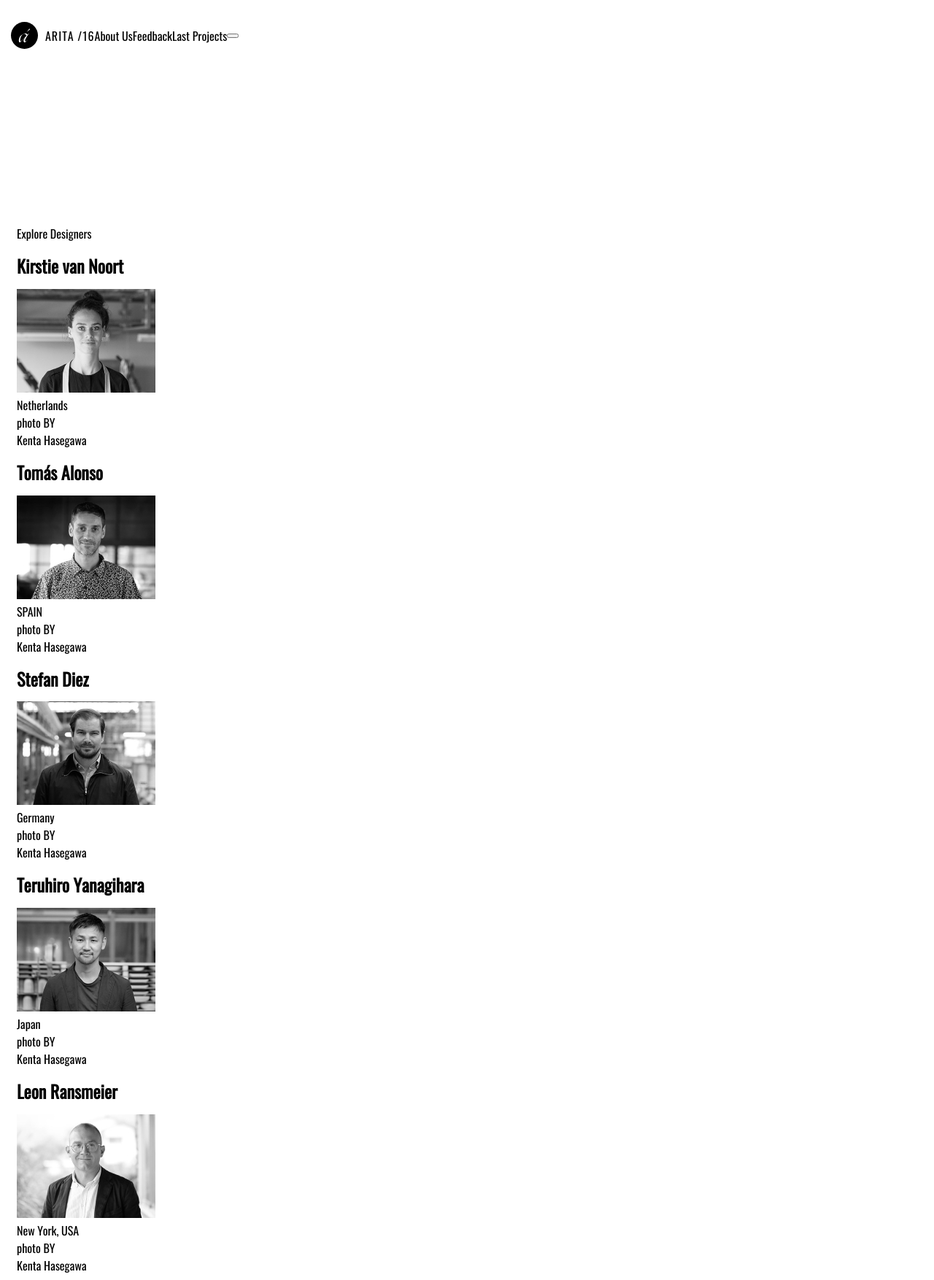
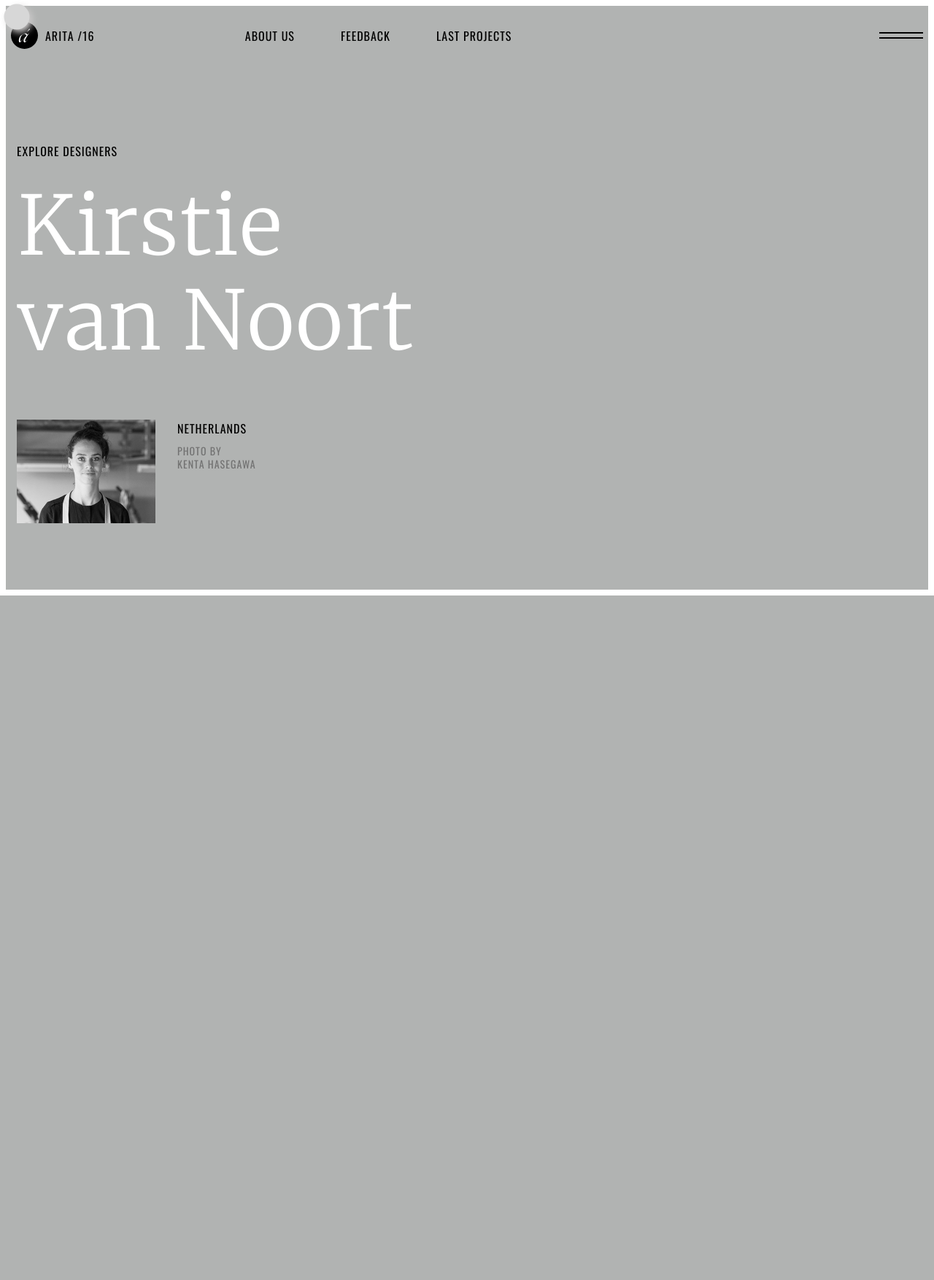
Before and after one commit to Maksikos-ctrl/Designer-Portfolio, a Flask app: page / in a window 1280 px wide. Shown: the whole page at 73% size. After the commit the page ends 816 px from the top, so only its background shows below. Run offline with Flask 2, Linux system fonts and the light colour scheme; some libraries are stand-ins or nearby versions.

Commit message:
start to work with JS

```diff
--- a/static/css/main.css
+++ b/static/css/main.css
@@ -149,9 +149,67 @@ ul
 /* Прелоадінг-анімації */
 .mouse
 {
-    display: none;
+    position: fixed;
+    left: 0;
+    top: 0;
+    width: 45px;
+    height: 45px;
+    border-radius: 100%;
+    z-index: 9999999;
+    pointer-events: none;
+}
 
+.mouse::before
+{
+    content: "";
+    position: absolute;
+    left: 50%;
+    top: 50%;
+    transform: translate(-50%, -50%);
+    width: 35px;
+    height: 35px;
+    border-radius: 100%;
+    background: #D7D7D7;
+    z-index: 2;
+    box-shadow: 4px 4px 10px #CCCACA;
+    transition: opacity 0.3s ease-in-out;
 }
+
+.mouse::after
+{
+    content: "";
+    left: 50%;
+    top: 50%;
+    transform: translate(-50%, -50%);
+    width: 55px;
+    height: 55px;
+    border-radius: 100%;
+    background-color: #CDCDCD;
+    transition: opacity 0.3s ease-in-out;
+}
+
+.mouse__view
+{
+    position: absolute;
+    left: 50%;
+    top: 50%;
+    transform: translate(-50%, -50%);
+    width: 80px;
+    height: 80px;
+    display: flex;
+    align-items: center;
+    justify-content: center;
+    font-size: 18px;
+    line-height: 18px;
+    letter-spacing: 1px;
+    text-transform: uppercase;
+    color: #fff;
+    background-color: #000;
+    border-radius: 100%;
+    opacity: 0;
+    transition: opacity 0.3s ease-in-out;
+}
+
 .container
 {
     width: 100%;
@@ -207,7 +265,251 @@ ul
     padding: 0;
 }
 
-.main-wrapper
+.nav__item:not(:last-child) {
+    margin-right: 63px;
+}
+
+.header_nav
 {
-    padding-top: 300px;
+    margin-left: 16.5%;
 }
+
+.nav__link
+{
+    text-transform: uppercase;
+    letter-spacing: 1px;
+}
+
+.header__burger
+{
+    margin-left: auto;
+}
+
+.burger
+{
+    position: relative;
+    width: 60px;
+    height: 9px;
+    border: none;
+    padding: 0;
+    background-color: transparent;
+    cursor: pointer;
+}
+
+.burger::before,
+.burger::after {
+    content: "";
+    position: absolute;
+    left: 0;
+    width: 100%;
+    height: 2px;
+    background-color: #000;
+}
+
+.burger::before
+{
+    top: 0;
+}
+
+.burger::after
+{
+    bottom: 0;
+}
+
+
+
+.main-section {
+    position: relative;
+    display: flex;
+    flex-direction: column;
+    justify-content: center;
+    height: 100vh;
+    min-height: 750px;
+    transition: background-color 1s;
+}
+
+.slide-1 {
+    background-color: #b1b3b2;
+}
+
+.slide-2 {
+    background-color: #f1f1f1;
+}
+
+.slide-3 {
+    background-color: #b5b7b4;
+}
+
+.slide-4 {
+    background-color: #b5b8c2;
+}
+
+.slide-5 {
+    background-color: #c4c3c0;
+}
+
+.wrapper {
+    position: relative;
+    z-index: 100;
+    display: flex;
+    justify-content: space-between;
+}
+
+.slides-container__left {
+    position: relative;
+    width: 48%;
+    flex-shrink: 0;
+    padding-top: 67px;
+}
+
+.slides-container__slide {
+    position: absolute;
+    z-index: 20;
+    width: 100%;
+    left: 0;
+    top: calc(67px + 50px);
+    pointer-events: none;
+    opacity: 0;
+}
+
+.slides-container__slide--active {
+    pointer-events: auto;
+    opacity: 1;
+}
+
+.main-section__explore {
+    letter-spacing: 1px;
+    text-transform: uppercase;
+    /* opacity: 0;
+    transform: translateY(100px); */
+}
+
+.slides-container__text {
+    width: 100%;
+    position: relative;
+    flex-shrink: 0;
+}
+
+.slides-container__title {
+    margin: 0;
+    margin-bottom: 70px;
+    font-family: 'Merriweather', sans-serif;
+    font-style: normal;
+    font-weight: 300;
+    font-size: 112px;
+    line-height: 130px;
+    color: #fff;
+    /* opacity: 0;
+    transform: translateY(100px); */
+}
+
+.slides-container__title--dark {
+    color: #000;
+}
+
+.designers-info {
+    display: flex;
+    /* opacity: 0; */
+    /* transform: translateY(100px); */
+}
+
+.designers-info__descr {
+    margin-left: 30px;
+}
+
+.designers-info__country {
+    letter-spacing: 1px;
+    text-transform: uppercase;
+    margin-bottom: 10px;
+}
+
+.designers-info__by {
+    font-size: 14px;
+    line-height: 18px;
+    letter-spacing: 1px;
+    text-transform: uppercase;
+    color: #727272;
+}
+
+
+.shapes
+{
+    position: absolute;
+    right: 0;
+    top: 0;
+    width: 33.5%;
+    height: 100%;
+}
+
+.shapes__item
+{
+    position: absolute;
+    left: 0;
+    top: 0;
+    width: 100%;
+    height: 100%;
+    overflow: hidden;
+    opacity: 0;
+}
+
+.shapes__content
+{
+    position: absolute;
+    top: 0;
+    right: 0;
+    width: 100%;
+    height: 100%;
+    overflow: hidden;
+}
+
+.shapes__item-current
+{
+    opacity: 1;
+    z-index: 11px;
+}
+
+.slide-bg
+{
+    overflow: hidden;
+    position: relative;
+    flex-shrink: 0;
+    height: 560px;
+    width: 57.4%;
+    margin-left: -5.4%;
+}
+
+.slide-bg__inner
+{
+    position: absolute;
+    top: 0;
+    right: 0;
+    width: 100%;
+    height: 100%;
+    z-index: 10;
+    overflow: hidden;
+   pointer-events: none;
+   opacity: 0;
+}
+
+.slide-bg__inner-current
+{
+    opacity: 1;
+    z-index: 11;
+}
+
+.index
+{
+    z-index: 10;
+}
+
+.slide-bg__link
+{
+    position: absolute;
+    right: 0;
+    top: 0;
+    width: 100%;
+    height: 100%;
+    background-size: cover;
+    background-repeat: no-repeat;
+    background-position: center;
+}
--- a/static/js/settings.js
+++ b/static/js/settings.js
@@ -0,0 +1,14 @@
+"use strict";
+
+const bgItems = document.querySelectorAll('.slide-bg__link'),
+    imgsSlides = document.querySelectorAll('.slide-bg__inner'),
+    shapes = document.querySelectorAll('.shapes__content'),
+    shapesSlides = document.querySelectorAll('.shapes__item'),
+    helperInput = document.querySelector('#helper-input'),
+    mouse = document.querySelector('.mouse'),
+    slideBg = document.querySelector('.slide-bg'),
+    links = document.querySelectorAll('a'),
+    slidesCounter = 5;
+
+let slideCounter = 1;
+const easing = BezierEasing(0.770, 0.125, 0.265, 1.040);
--- a/templates/index.html
+++ b/templates/index.html
@@ -57,74 +57,73 @@
                 <div class="slides-container">
                   <div class="wrapper">
                     <div class="slides-container__left">
-                                <div class="main-section_explore">Explore Designers</div>
-                                <div class="slides-container__slide slides-container__slide-acive">
-                                    <div class="slides-container_text">
-                                        <h2 class="slides-container_title">Kirstie van&nbsp;Noort</h2>
-                                        <div class="designers_info">
+                      <div class="main-section__explore">Explore Designers</div>
+                      <div class="slides-container__slide slides-container__slide--active">
+                        <div class="slides-container__text">
+                          <h2 class="slides-container__title">Kirstie van&nbsp;Noort</h2>
+                          <div class="designers-info">
                             <div class="designers-info__image">
-                                                <img src="/static/img/img-1.jpg" alt="Photo of Kristie van Noort">
+                              <img src="../static/img/img-1.jpg" alt="Photo of Kristie van Noort">
                             </div>
-                                            <div class="designers-info_description">
-                                                <div class="designers-info_country">Netherlands</div>
-                                                <div class="designers-info_by">photo BY  <br> Kenta Hasegawa</div>
+                            <div class="designers-info__descr">
+                              <div class="designers-info__country">Netherlands</div>
+                              <div class="designers-info__by">photo by <br> Kenta Hasegawa</div>
                             </div>
                           </div>
                         </div>
                       </div>
                       <div class="slides-container__slide">
-                                    <div class="slides-container_text">
-                                        <h2 class="slides-container_title">Tomás Alonso</h2>
-
-                                        <div class="designers_info">
+                        <div class="slides-container__text">
+                          <h2 class="slides-container__title slides-container__title--dark">Tomás Alonso</h2>
+                          <div class="designers-info">
                             <div class="designers-info__image">
-                                                <img src="/static/img/img-2.jpg" alt="Photo of Kristie van Noort">
+                              <img src="../static/img/img-2.jpg" alt="Photo of Kristie van Noort">
                             </div>
-                                            <div class="designers-info_description">
-                                                <div class="designers-info_country">SPAIN</div>
-                                                <div class="designers-info_by">photo BY  <br> Kenta Hasegawa</div>
+                            <div class="designers-info__descr">
+                              <div class="designers-info__country">Spain</div>
+                              <div class="designers-info__by">photo by <br> Kenta Hasegawa</div>
                             </div>
                           </div>
                         </div>
                       </div>
                       <div class="slides-container__slide">
-                                    <div class="slides-container_text">
-                                        <h2 class="slides-container_title">Stefan Diez</h2>
-                                        <div class="designers_info">
+                        <div class="slides-container__text">
+                          <h2 class="slides-container__title">Stefan Diez</h2>
+                          <div class="designers-info">
                             <div class="designers-info__image">
-                                                <img src="/static/img/img-3.jpg" alt="Photo of Kristie van Noort">
+                              <img src="../static/img/img-3.jpg" alt="Photo of Kristie van Noort">
                             </div>
-                                            <div class="designers-info_description">
-                                                <div class="designers-info_country">Germany</div>
-                                                <div class="designers-info_by">photo BY  <br> Kenta Hasegawa</div>
+                            <div class="designers-info__descr">
+                              <div class="designers-info__country">Germany</div>
+                              <div class="designers-info__by">photo by <br> Kenta Hasegawa</div>
                             </div>
                           </div>
                         </div>
                       </div>
                       <div class="slides-container__slide">
-                                    <div class="slides-container_text">
-                                        <h2 class="slides-container_title">Teruhiro  Yanagihara</h2>
-                                         <div class="designers_info">
+                        <div class="slides-container__text">
+                          <h2 class="slides-container__title">Teruhiro Yanagihara</h2>
+                          <div class="designers-info">
                             <div class="designers-info__image">
-                                                <img src="/static/img/img-4.jpg" alt="Photo of Kristie van Noort">
+                              <img src="../static/img/img-4.jpg" alt="Photo of Kristie van Noort">
                             </div>
-                                            <div class="designers-info_description">
-                                                <div class="designers-info_country">Japan</div>
-                                                <div class="designers-info_by">photo BY  <br> Kenta Hasegawa</div>
+                            <div class="designers-info__descr">
+                              <div class="designers-info__country">Japan</div>
+                              <div class="designers-info__by">photo by <br> Kenta Hasegawa</div>
                             </div>
                           </div>
                         </div>
                       </div>
                       <div class="slides-container__slide">
-                                    <div class="slides-container_text">
-                                        <h2 class="slides-container_title">Leon  Ransmeier</h2>
-                                        <div class="designers_info">
+                        <div class="slides-container__text">
+                          <h2 class="slides-container__title">Leon Ransmeier</h2>
+                          <div class="designers-info">
                             <div class="designers-info__image">
-                                                <img src="/static/img/img-5.jpg" alt="Photo of Kristie van Noort">
+                              <img src="../static/img/img-5.jpg" alt="Photo of Kristie van Noort">
                             </div>
-                                            <div class="designers-info_description">
-                                                <div class="designers-info_country">New York, USA</div>
-                                                <div class="designers-info_by">photo BY <br> Kenta Hasegawa</div>
+                            <div class="designers-info__descr">
+                              <div class="designers-info__country">New York, USA</div>
+                              <div class="designers-info__by">photo by <br> Kenta Hasegawa</div>
                             </div>
                           </div>
                         </div>
@@ -132,19 +131,19 @@
                     </div>
                             <div class="slides-container__bg slide-bg">
                                 <div class="slide-bg__inner slide-bg__inner-current">
-                                    <a href="#slide-bg__link" data-bg="static/img/img-1.jpg"></a>
+                                    <a href="#slide-bg__link" data-bg="../static/img/img-1.jpg"></a>
                                 </div>
                                 <div class="slide-bg__inner">
-                                    <a href="#slide-bg__link" data-bg="/static/img/img-2.jpg"></a>
+                                    <a href="#slide-bg__link" data-bg="../static/img/img-2.jpg"></a>
                                 </div>
                                 <div class="slide-bg__inner">
-                                    <a href="#slide-bg__link" data-bg="/static/img/img-3.jpg"></a>
+                                    <a href="#slide-bg__link" data-bg="../static/img/img-3.jpg"></a>
                                 </div>
                                 <div class="slide-bg__inner">
-                                    <a href="#slide-bg__link" data-bg="/static/img/img-4.jpg"></a>
+                                    <a href="#slide-bg__link" data-bg="../static/img/img-4.jpg"></a>
                                 </div>
                                 <div class="slide-bg__inner">
-                                    <a href="#slide-bg__link" data-bg="/static/img/img-5.jpg"></a>
+                                    <a href="#slide-bg__link" data-bg="../static/img/img-5.jpg"></a>
                                 </div>
                             </div>
 
@@ -157,17 +156,17 @@
 
                         </div>
                     </div>
-                    <div class="shapes__item shapes__item-current">
+                    <div class="shapes__item index">
                         <div class="shapes__content" data-bg="#D6D8CF">
 
                         </div>
                     </div>
-                    <div class="shapes__item shapes__item-current">
+                    <div class="shapes__item">
                         <div class="shapes__content" data-bg="#D2E5DE">
 
                         </div>
                     </div>
-                    <div class="shapes__item shapes__item-current">
+                    <div class="shapes__item">
                         <div class="shapes__content" data-bg="#DFE5E7">
 
                         </div>
```
Also changed, not shown: static/js/main.js (+35 -0 lines). Lines whose indentation alone changed are shown as unchanged.
